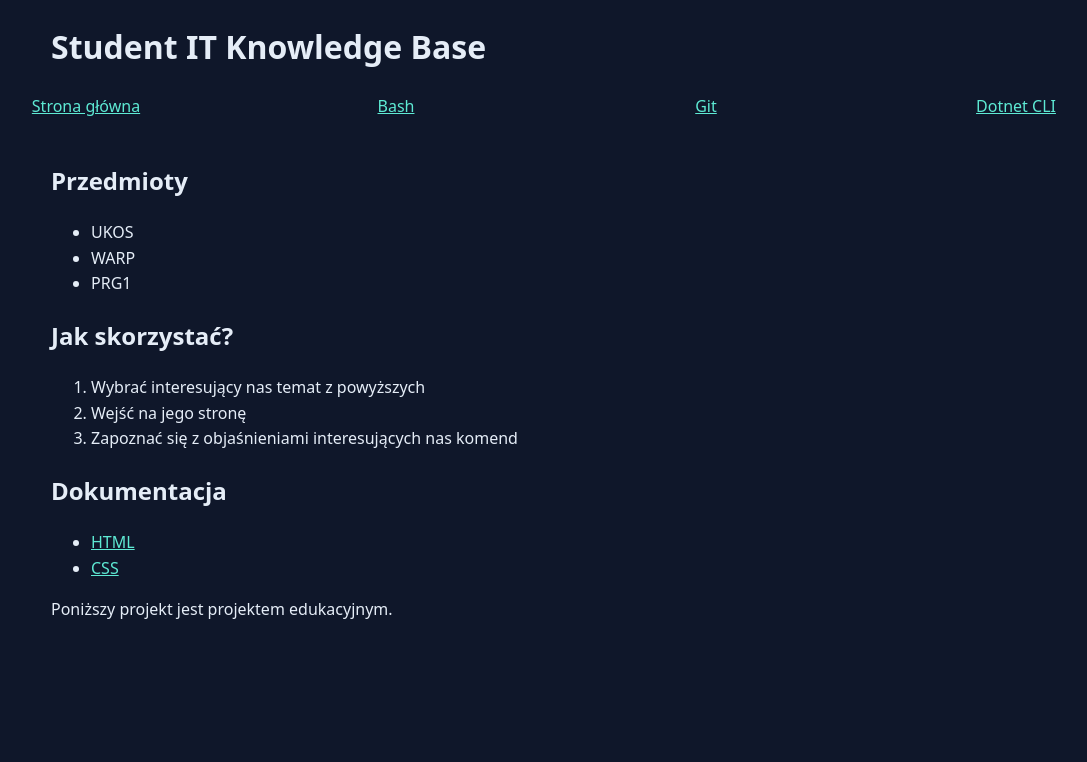
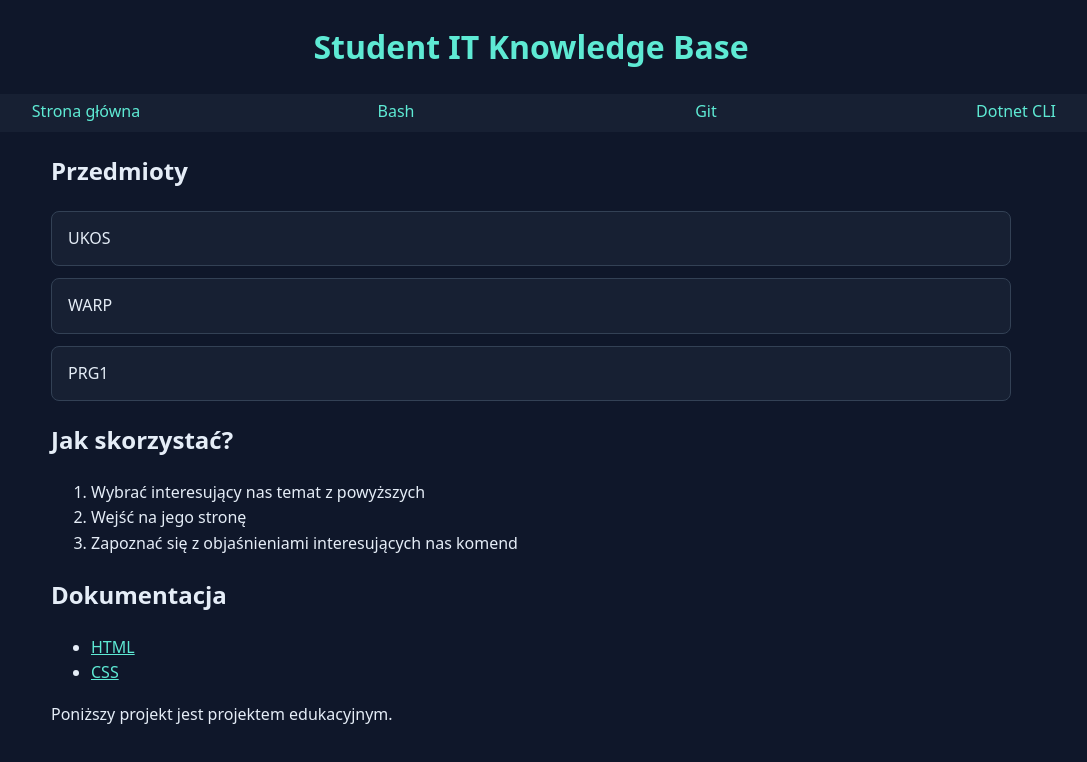
Before and after one commit to GrzeNieb/student-it-knowledge-base, a plain HTML site: page index.html in a window 1280 px wide. Shown: the whole page, without its empty margins (109-1196 px from the left). Drawn offline with Linux system fonts and the light colour scheme.

Commit message:
feat: expand on home page styling

```diff
--- a/index.html
+++ b/index.html
@@ -39,7 +39,7 @@
     </div> -->
     <article>
       <h1>Przedmioty</h1>
-      <ul>
+      <ul class="topic-list">
         <li>UKOS</li>
         <li>WARP</li>
         <li>PRG1</li>
--- a/styles.css
+++ b/styles.css
@@ -68,7 +68,8 @@ nav
 {
   text-align: center;
   width: 100%;
-  min-height: 3em;;
+  min-height: 2.4em;
+  background-color: var(--surface);
 }
 
 nav > ul
@@ -80,4 +81,16 @@ nav > ul > li
 {
   width: 25%;
   float: left;
+  padding: 5px 10px;
 }
+
+nav > ul > li > a
+{
+  text-decoration: none;
+}
+
+header > h1
+{
+  text-align: center;
+  color: var(--accent);
+}
```
